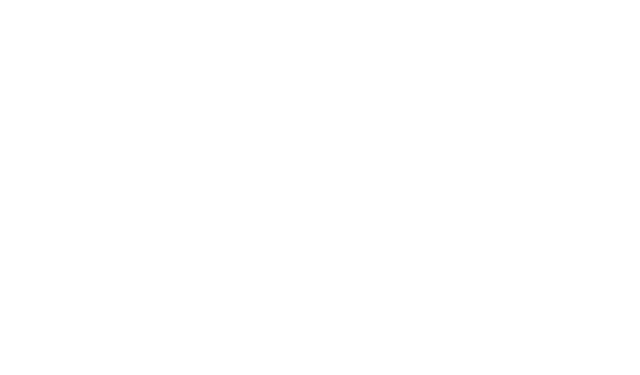
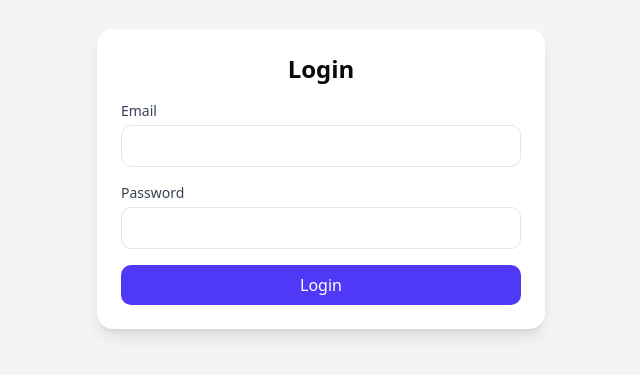
Before and after one commit to kul-riya/viewphoria, a React (Vite) app in the folder frontend/: page /temp in a window 1280 px wide. Before the commit this address had no page. Shown: the part 221-596 px from the top of the page, without its empty margins (319-959 px from the left). Built offline with nearby package versions, Linux system fonts and the light colour scheme.

Commit message:
Feat - Setup User auth along with auth context on the frontend

```diff
--- a/frontend/package.json
+++ b/frontend/package.json
@@ -16,6 +16,7 @@
     "@react-three/fiber": "^9.1.0",
     "@react-three/postprocessing": "^3.0.4",
     "@tailwindcss/vite": "^4.0.12",
+    "axios": "^1.8.4",
     "class-variance-authority": "^0.7.1",
     "clsx": "^2.1.1",
     "framer-motion": "^12.5.0",
--- a/frontend/src/App.tsx
+++ b/frontend/src/App.tsx
@@ -1,18 +1,25 @@
-import DataInputField from "./components/layout/DataInputField";
 import HomePage from "./pages/HomePage";
 import OnBoarding from "./pages/OnBoarding";
 import { Route, Routes } from "react-router";
-import MetadataOverviewTable from "./components/layout/MetadataOverviewTable";
-import HomePage from "./pages/HomePage";
+import Temp from "./pages/Temp";
+import Protected from "./pages/Protected";
+import useAuthContext from "./hooks/useAuthContext";
 
 function App() {
+  const { state } = useAuthContext();
   return (
     <>
-    <Routes>
-      <Route path="/" element={<OnBoarding />} />
-      <Route path="/home" element={<HomePage />} />
-      {/* More routes can be added with the similar syntax, i.e just duplicate the Route tag and provide path and element  */}
-    </Routes>
+      <Routes>
+        <Route path="/" element={<OnBoarding />} />
+        <Route path="/home" element={<HomePage />} />
+        {/* Temporary Routes to check out auth */}
+        <Route path="/temp" element={<Temp />} />
+        <Route
+          path="/protected"
+          element={state.isAuthenticated ? <Protected /> : <Temp />}
+        />
+        {/* More routes can be added with the similar syntax, i.e just duplicate the Route tag and provide path and element  */}
+      </Routes>
     </>
   );
 }
--- /dev/null
+++ b/frontend/src/context/AuthContext.tsx
@@ -0,0 +1,103 @@
+/* eslint-disable react-refresh/only-export-components */
+import { useEffect, ReactNode } from "react";
+import { createContext, useReducer } from "react";
+import axios from "axios";
+
+export const AuthContext = createContext({});
+
+type userState = {
+  user: unknown;
+  token: string;
+  loading: boolean;
+  isAuthenticated: boolean;
+};
+
+type AuthAction =
+  | { type: "LOGIN"; payload: { user: unknown; token: string } }
+  | { type: "LOGOUT" }
+  | { type: "LOADING" };
+
+const initialState: userState = {
+  user: null,
+  token: "",
+  loading: false,
+  isAuthenticated: false,
+};
+
+const authReducer = (state: userState, action: AuthAction) => {
+  switch (action.type) {
+    case "LOGIN":
+      return {
+        ...state,
+        isAuthenticated: true,
+        user: action.payload?.user,
+        token: action.payload?.token,
+      };
+    case "LOGOUT":
+      return {
+        ...state,
+        isAuthenticated: false,
+        user: null,
+        token: "",
+      };
+    case "LOADING":
+      return {
+        ...state,
+        loading: true,
+      };
+    default:
+      return state;
+  }
+};
+
+interface AuthProviderProps {
+  children: ReactNode;
+}
+
+const AuthProvider: React.FC<AuthProviderProps> = ({ children }) => {
+  const [state, dispatch] = useReducer(authReducer, initialState);
+
+  const fetchUserStatus = async (token: string) => {
+    try {
+      const response = await axios.post(
+        `${import.meta.env.VITE_SERVER_URL}/auth/isAuthenticated`,
+        { token: token },
+        {
+          headers: {
+            Authorization: `Bearer ${token}`,
+            "Content-Type": "application/json",
+          },
+        }
+      );
+      if (response.status == 200) {
+        dispatch({ type: "LOGIN", payload: response.data });
+      } else {
+        dispatch({ type: "LOGOUT" });
+      }
+    } catch (err) {
+      console.log(err);
+      dispatch({ type: "LOGOUT" });
+    }
+  };
+
+  useEffect(() => {
+    try {
+      dispatch({ type: "LOADING" });
+      const token = localStorage.getItem("token");
+      if (token) {
+        fetchUserStatus(token);
+      } else {
+        dispatch({ type: "LOGOUT" });
+      }
+    } catch (err) {
+      console.log(err);
+    }
+  }, []);
+  return (
+    <AuthContext.Provider value={{ state, dispatch }}>
+      {children}
+    </AuthContext.Provider>
+  );
+};
+
+export default AuthProvider;
--- /dev/null
+++ b/frontend/src/hooks/useAuthContext.tsx
@@ -0,0 +1,14 @@
+import { AuthContext } from "../context/AuthContext";
+import { useContext } from "react";
+
+const useAuthContext = () => {
+  const context = useContext(AuthContext);
+  if (context === undefined) {
+    throw new Error(
+      "useAuthContext must be used within an AuthContextProvider"
+    );
+  }
+  return context;
+};
+
+export default useAuthContext;
--- a/frontend/src/main.tsx
+++ b/frontend/src/main.tsx
@@ -3,11 +3,14 @@ import { createRoot } from "react-dom/client";
 import { BrowserRouter } from "react-router";
 import "./index.css";
 import App from "./App.tsx";
+import AuthProvider from "./context/AuthContext.tsx";
 
 createRoot(document.getElementById("root")!).render(
   <StrictMode>
-    <BrowserRouter>
-      <App />
-    </BrowserRouter>
+    <AuthProvider>
+      <BrowserRouter>
+        <App />
+      </BrowserRouter>
+    </AuthProvider>
   </StrictMode>
 );
--- /dev/null
+++ b/frontend/src/pages/Protected.tsx
@@ -0,0 +1,13 @@
+/*
+Temporary Page to check protected route
+*/
+
+const Protected = () => {
+  return (
+    <div>
+      <h1>Protected Page</h1>
+    </div>
+  );
+};
+
+export default Protected;
--- /dev/null
+++ b/frontend/src/pages/Temp.tsx
@@ -0,0 +1,69 @@
+/*
+This is a temporary login form to test out things
+*/
+
+import axios from "axios";
+import { useState } from "react";
+import useAuthContext from "../hooks/useAuthContext";
+
+export default function Temp() {
+  const [email, setEmail] = useState("");
+  const [password, setPassword] = useState("");
+  const { dispatch } = useAuthContext();
+
+  const handleSubmit = async (e: React.FormEvent) => {
+    e.preventDefault();
+    console.log(import.meta.env.VITE_SERVER_URL);
+    try {
+      const response = await axios.post(
+        `${import.meta.env.VITE_SERVER_URL}/auth/login`,
+        { email: email, password: password }
+      );
+      console.log(response.data);
+      localStorage.setItem("token", response.data.token);
+      dispatch({ type: "LOGIN", payload: response.data });
+    } catch (err) {
+      console.log(err);
+    }
+  };
+
+  return (
+    <div className="flex min-h-screen items-center justify-center bg-gray-100">
+      <div className="w-full max-w-md p-6 bg-white rounded-2xl shadow-lg">
+        <h2 className="text-2xl font-semibold text-center mb-4">Login</h2>
+        <form onSubmit={handleSubmit} className="space-y-4">
+          <div>
+            <label className="block text-sm font-medium text-gray-700">
+              Email
+            </label>
+            <input
+              type="email"
+              value={email}
+              onChange={(e) => setEmail(e.target.value)}
+              className="mt-1 w-full p-2 border rounded-lg focus:ring focus:ring-indigo-300"
+              required
+            />
+          </div>
+          <div>
+            <label className="block text-sm font-medium text-gray-700">
+              Password
+            </label>
+            <input
+              type="password"
+              value={password}
+              onChange={(e) => setPassword(e.target.value)}
+              className="mt-1 w-full p-2 border rounded-lg focus:ring focus:ring-indigo-300"
+              required
+            />
+          </div>
+          <button
+            type="submit"
+            className="w-full bg-indigo-600 text-white py-2 rounded-lg hover:bg-indigo-700 transition"
+          >
+            Login
+          </button>
+        </form>
+      </div>
+    </div>
+  );
+}
```
Also changed, not shown: 1 other file (tests, documents, lock files or other folders).
